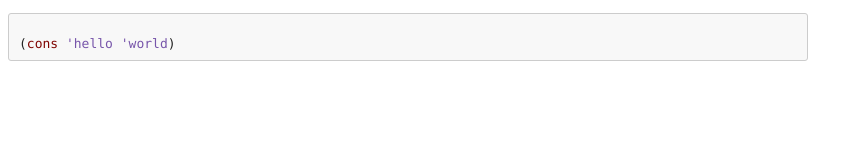
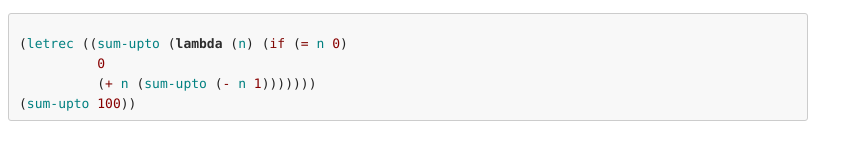
Before and after one commit to argumentcomputer/lurk-web-utils, a website built with webpack: page lurk-snippet/static/index.html in a window 1280 px wide. Shown: the whole page, without its empty margins (0-863 px from the left). Built offline with nearby package versions, Linux system fonts and the light colour scheme; what wasm-feature-detect would draw is missing.

Commit message:
removed lto flag from release profile, which seemed to be causing problems with web threads

```diff
--- a/lurk-snippet/Cargo.toml
+++ b/lurk-snippet/Cargo.toml
@@ -13,7 +13,7 @@ crate-type = ["cdylib"]
 [profile.release]
 # This makes the compiled code faster and smaller, but it makes compiling slower,
 # so it's only enabled in release mode.
-lto = true
+# lto = true
 
 [features]
 # default = ["debug"]
--- a/lurk-snippet/static/index.html
+++ b/lurk-snippet/static/index.html
@@ -18,7 +18,10 @@
           <button id="reset" class="button"></button>
           <button id="run" class="button"></button>
         </div>
-        <pre class="code-section"><code id="lurkcode" name="lurkcode" contenteditable="true" class="lisp">(cons 'hello 'world)</code></pre>
+        <pre class="code-section"><code id="lurkcode" name="lurkcode" contenteditable="true" class="lisp">(letrec ((sum-upto (lambda (n) (if (= n 0)
+          0
+          (+ n (sum-upto (- n 1)))))))
+(sum-upto 100))</code></pre>
         <span id="output-container">
           <pre class="output-section"><code class="output" id="output" name="output">output goes here</code></pre>
         </span>
--- a/web-repl/Cargo.toml
+++ b/web-repl/Cargo.toml
@@ -13,7 +13,7 @@ crate-type = ["cdylib"]
 [profile.release]
 # This makes the compiled code faster and smaller, but it makes compiling slower,
 # so it's only enabled in release mode.
-lto = true
+# lto = true
 
 [features]
 # default = ["debug"]
```
